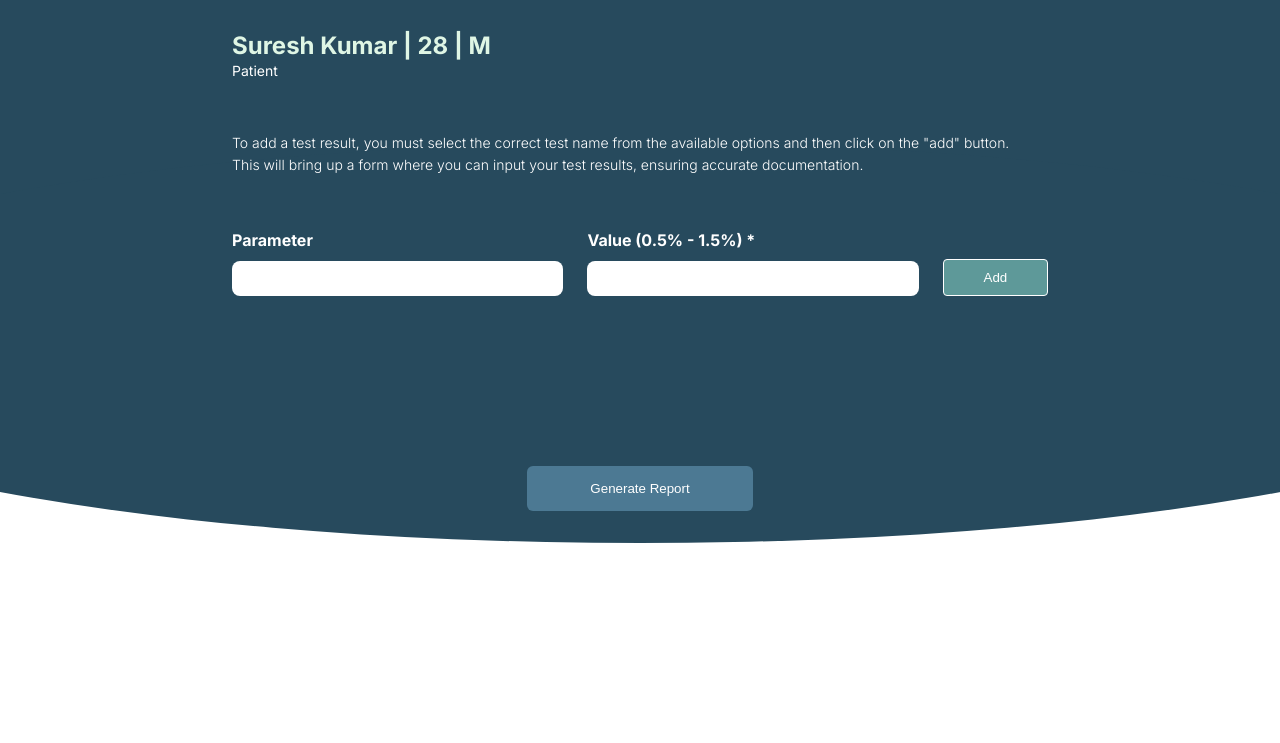
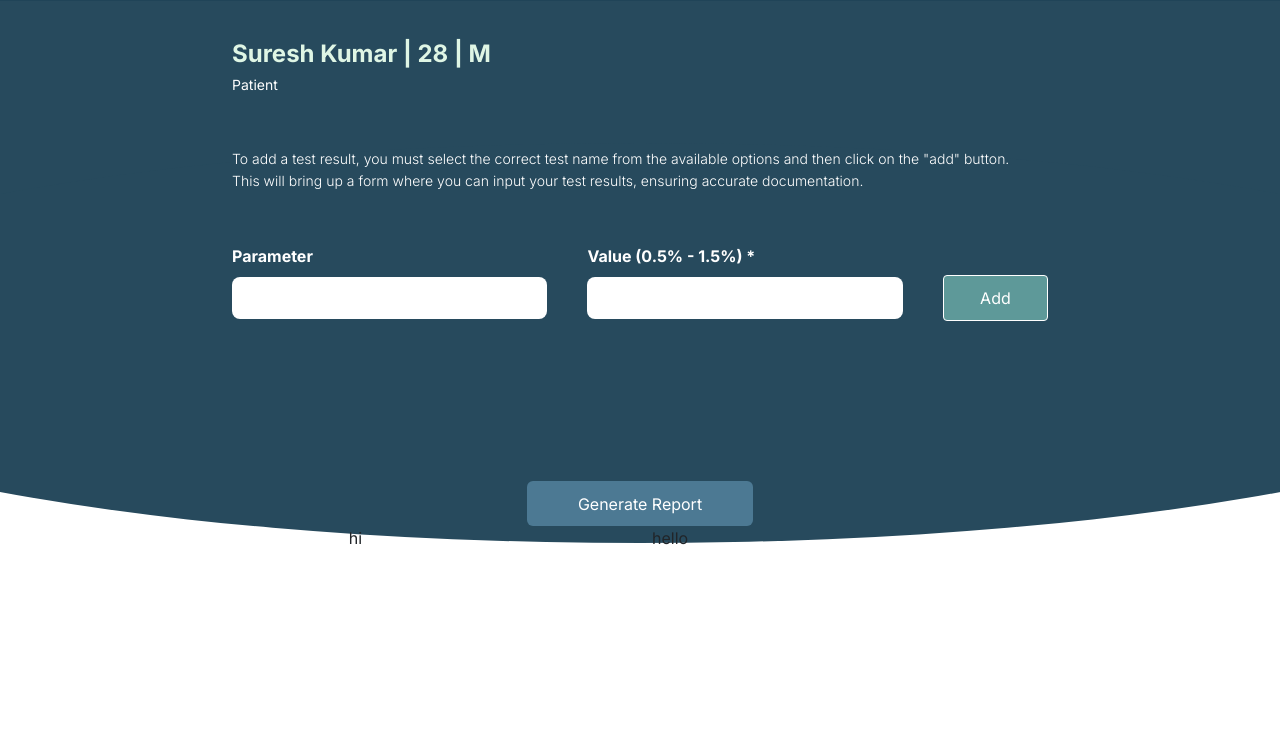
Before and after one commit to bibin-algo/html, a plain HTML site: page index.html in a window 1280 px wide. Shown: the part 57-800 px from the top of the page. Drawn offline with nearby package versions, Linux system fonts and the light colour scheme.

Commit message:
flex layout added

```diff
--- a/index.html
+++ b/index.html
@@ -6,6 +6,7 @@
   <title>CDSS</title>
   <link rel="preconnect" href="https://fonts.googleapis.com">
 <link rel="preconnect" href="https://fonts.gstatic.com" crossorigin>
+<link href="https://cdn.jsdelivr.net/npm/bootstrap@5.2.3/dist/css/bootstrap.min.css" rel="stylesheet" integrity="sha384-rbsA2VBKQhggwzxH7pPCaAqO46MgnOM80zW1RWuH61DGLwZJEdK2Kadq2F9CUG65" crossorigin="anonymous">
 <link href="https://fonts.googleapis.com/css2?family=Inter:wght@300;400;500;700&display=swap" rel="stylesheet">
   <link rel="stylesheet" type="text/css" href="styles.css" />
 </head>
@@ -51,12 +52,28 @@
                 </div>
             </div>
     </div>
-    <div class="result">
-        <div style="text-align: center;">
-            <button class="generate">
-                Generate Report
-            </button>
+
+    <div class="footer">
+        <div class="result">
+                <button class="generate">
+                    Generate Report
+                </button>
         </div>
     </div>
+
+    <div class="footer">
+        <div class="result">
+                <div class="row">
+                    <div class="col">
+                        hi
+                        <input type="text">
+                    </div>
+                    <div class="col">hello
+                        <input type="text">
+                    </div>
+                </div>
+        </div>
+    </div>
+
 </body>
 </html>
--- a/styles.css
+++ b/styles.css
@@ -124,7 +124,8 @@ input{
 
 .result{
   position: relative;
-  top: 200px;
+  top: 80px;
+
 }
 .generate{
   border-radius: 6px;
@@ -133,6 +134,14 @@ input{
   color: #fff;
   width: 226px;
   height: 45px;
+}
+
+.footer{
+  position: relative;
+  top: 200px;
+  display: flex;
+  justify-content: center;
+  align-items: center;
 }
 
 @media (max-width: 768px) {
```
